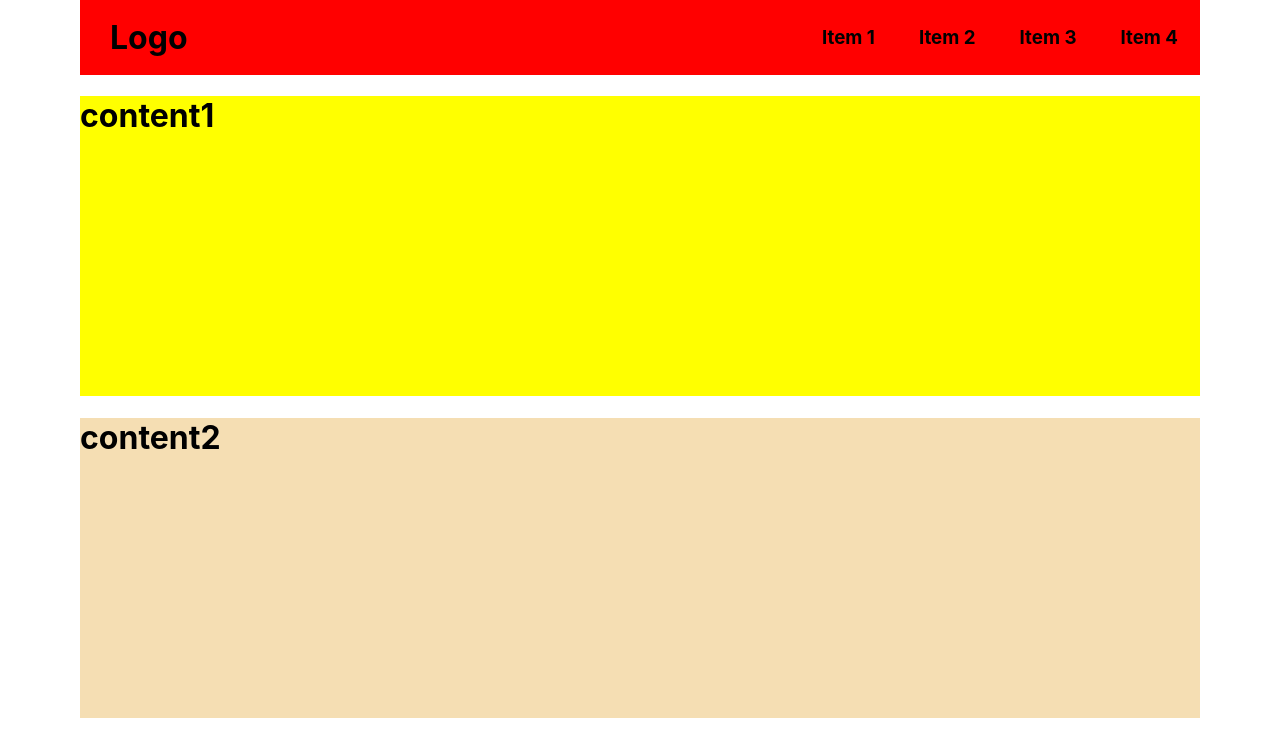
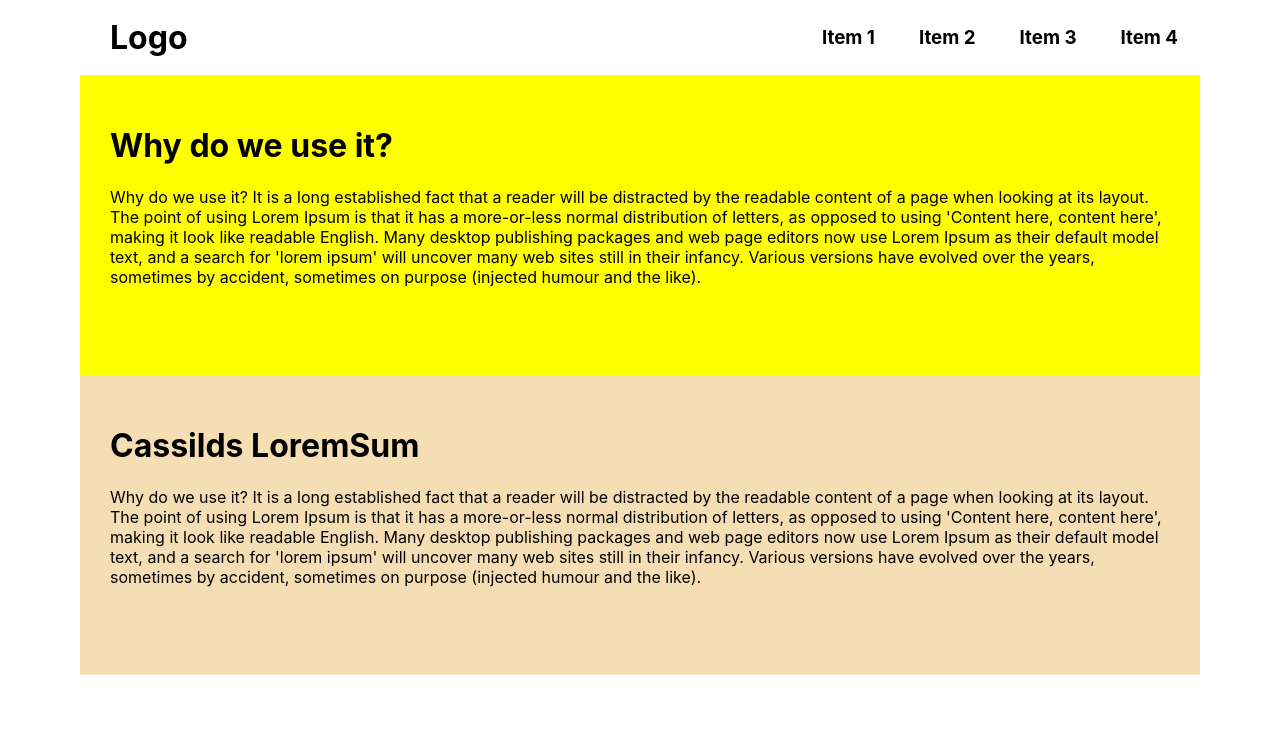
Before and after one commit to pedrokpdo/template-treino, a Next.js app: page /page1 in a window 1280 px wide. Shown: the top 756 px of the page. Built offline with nearby package versions, Linux system fonts and the light colour scheme.

Commit message:
finalizando css das paginas

```diff
--- a/pages/components/NavBar/index.js
+++ b/pages/components/NavBar/index.js
@@ -2,13 +2,13 @@ export const NavBar = () => {
     return (
         <div className="navBarContainer">
             <div className="navBarLogo">
-                <h1>Logo</h1>
+                <h1><a href="/">Logo</a></h1>
             </div>
             <div className="navBarItens">
-                <h3><a href="/">Item 1</a></h3>
-                <h3><a href="/">Item 2</a></h3>
-                <h3><a href="/">Item 3</a></h3>
-                <h3><a href="/">Item 4</a></h3>
+                <h3><a href="/page1">Item 1</a></h3>
+                <h3><a href="/page2">Item 2</a></h3>
+                <h3><a href="/page3">Item 3</a></h3>
+                <h3><a href="/page4">Item 4</a></h3>
             </div>
         </div>
     )
--- a/pages/components/Page1Content1/index.js
+++ b/pages/components/Page1Content1/index.js
@@ -1,7 +1,33 @@
 export const Page1Content1 = () => {
     return (
-        <div className="page1-content1">
-        <h1>content1</h1>
-        </div>
+        <>
+            <div className="page1-container1">
+                <h1>Why do we use it? </h1>
+                <p>
+                    Why do we use it? It is a long established fact that a reader will be
+                    distracted by the readable content of a page when looking at its layout.
+                    The point of using Lorem Ipsum is that it has a more-or-less normal distribution
+                    of letters, as opposed to using 'Content here, content here', making it look like
+                    readable English. Many desktop publishing packages and web page editors now use
+                    Lorem Ipsum as their default model text, and a search for 'lorem ipsum' will
+                    uncover many web sites still in their infancy. Various versions have evolved over
+                    the years, sometimes by accident, sometimes on purpose (injected humour and the
+                    like).</p>
+            </div>
+            <div className="page1-container2">
+                <h1>Cassilds LoremSum</h1>
+                <p>
+                    Why do we use it?
+                    It is a long established fact that a reader will be distracted by
+                    the readable content of a page when looking at its layout. The point of
+                    using Lorem Ipsum is that it has a more-or-less normal distribution of letters,
+                    as opposed to using 'Content here, content here', making it look like readable
+                    English. Many desktop publishing packages and web page editors now use Lorem Ipsum
+                    as their default model text, and a search for 'lorem ipsum' will uncover many web
+                    sites still in their infancy. Various versions have evolved over the years,
+                    sometimes by accident, sometimes on purpose (injected humour and the like).
+                </p>
+            </div>
+        </>
     )
 }
--- a/pages/components/Page1Content2/index.js
+++ /dev/null
@@ -1,7 +0,0 @@
-export const Page1Content2 = () => {
-    return (
-        <div className="page1-content2">
-            <h1>content2</h1>
-        </div>
-    )
-}
--- a/pages/page1.js
+++ b/pages/page1.js
@@ -1,6 +1,5 @@
 import { NavBar } from "./components/NavBar";
 import { Page1Content1 } from "./components/Page1Content1";
-import { Page1Content2 } from "./components/Page1Content2";
 
 export default function page1() {
     return (
@@ -8,7 +7,6 @@ export default function page1() {
             <NavBar />
             <div className="page1-contentContainer">
                 <Page1Content1 />
-                <Page1Content2 />
             </div>
         </div>
     )
--- a/pages/page4.js
+++ b/pages/page4.js
@@ -1,12 +1,12 @@
 import { NavBar } from "./components/NavBar";
-import { Page4Content1 } from "./components/Page3Content1";
+import { Page4Content1 } from "./components/Page4Content1";
 
 
-export default function page3() {
+export default function page4() {
     return (
         <div className="mainContainer">
             <NavBar />
-            <div className="page3-contentContainer">
+            <div className="page4-contentContainer">
                 <Page4Content1 />
             </div>
         </div>
--- a/styles/globals.css
+++ b/styles/globals.css
@@ -36,7 +36,6 @@ a {
   justify-content: space-between;
   align-items: center;
   height: 75px;
-  background-color: red;
 }
 
 .navBarItens {
@@ -63,18 +62,34 @@ a {
 }
 
 /* Page1 */
+.page1-contentContainer {
+  display: flex;
+  flex-direction: column;
+}
 
-.page1-contentContainer {
+.page1-container1,
+.page1-container2 {
 
 }
 
+.page1-container1 h1,
+.page1-container2 h1 {
+  padding: 30px 30px 0 30px;
+}
+.page1-container1 p,
+.page1-container2 p {
+  padding: 0 30px 0 30px;
+  width: auto;
+}
+
+
 /* content1, content2 */
 
-.page1-content1 {
+.page1-container1 {
   background-color: yellow;
   height: 300px;
 }
-.page1-content2 {
+.page1-container2 {
     background-color: wheat;
     height: 300px;
 }
@@ -111,3 +126,15 @@ a {
   width: 100%;
   background-color: red;
 }
+
+/* page4 */
+
+.page4-container1 {
+  height: 50vh;
+  background-color: rgb(131, 156, 170);
+}
+
+.page4-container2 {
+  height: 50vh;
+  background-color: rgb(14, 211, 211);
+}
```
Also changed, not shown: pages/components/Page2Content1/index.js (+16 -4 lines), pages/components/Page3Content1/index.js (+14 -1 lines), pages/components/Page4Content1/index.js (added, +18 -0 lines).
